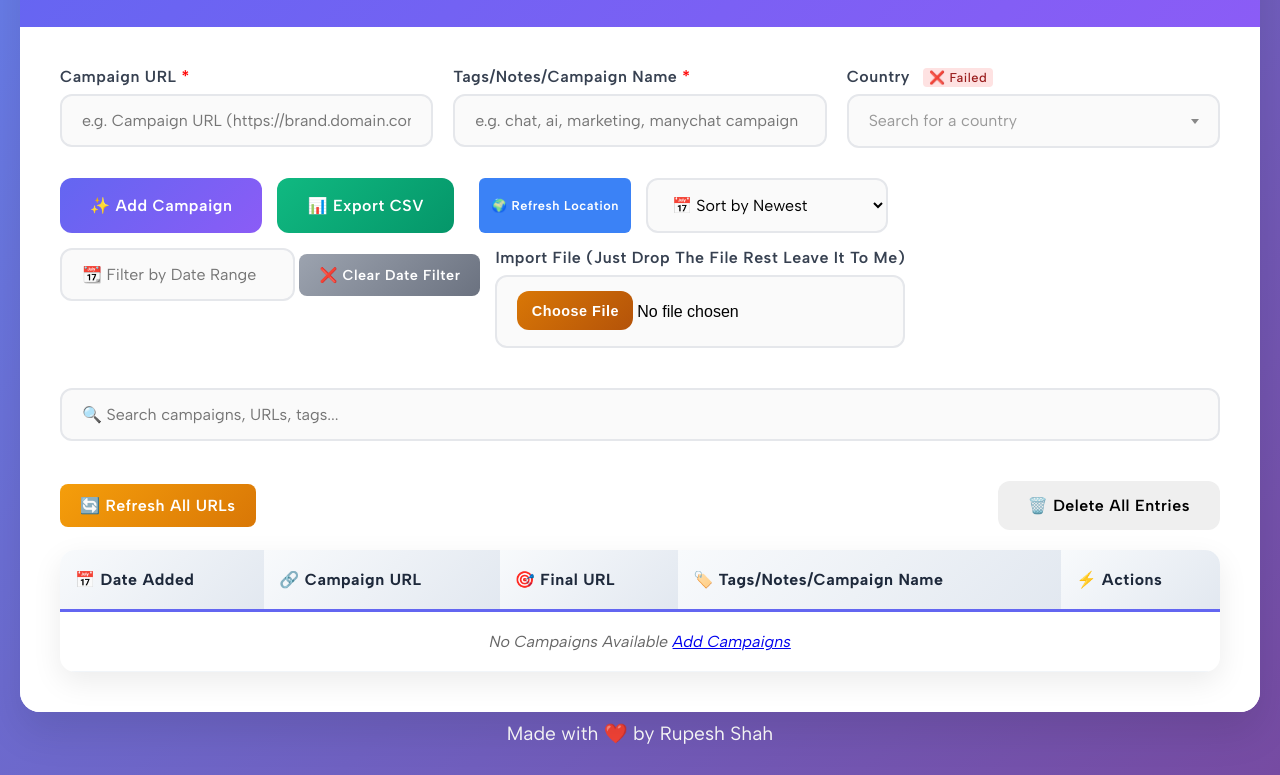
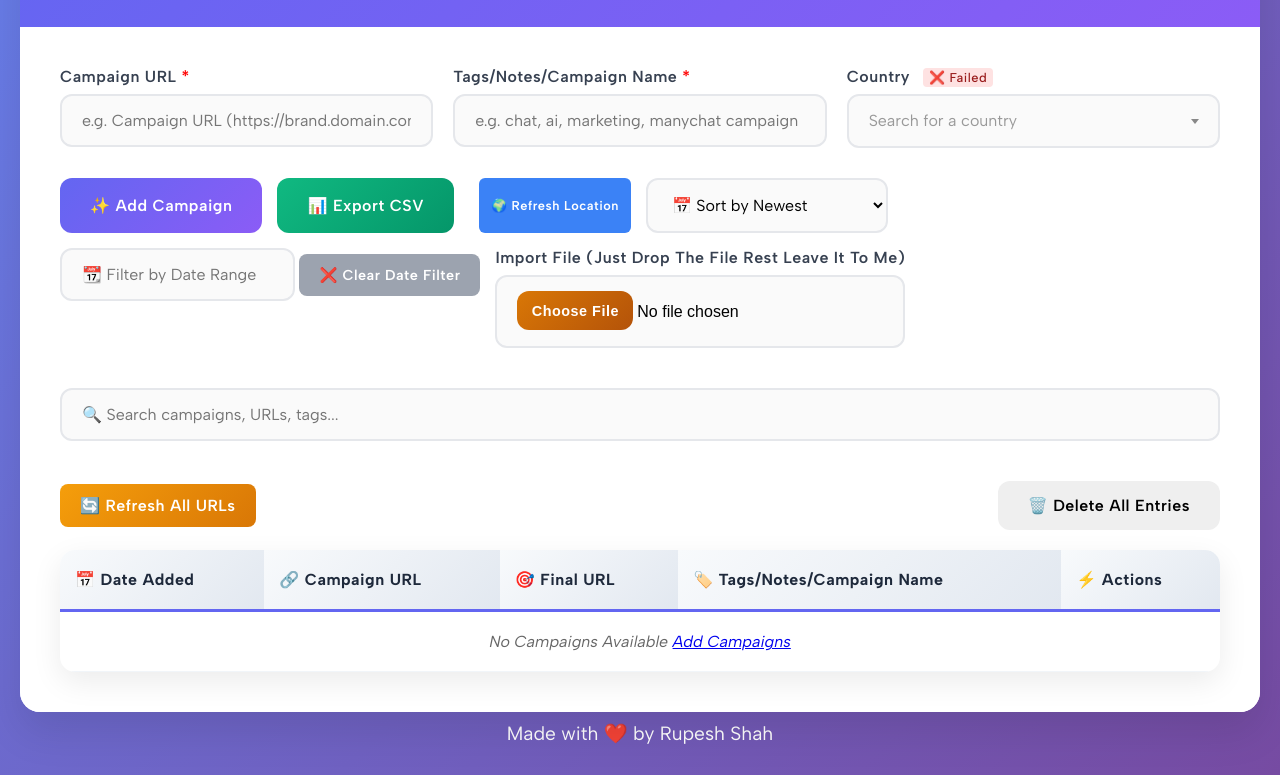
Before and after one commit to rupeshdotw/rupeshdotshah-affiliate-url-checker, a website: page public/index.html in a window 1280 px wide. Shown: the part 132-907 px from the top of the page. Drawn offline with nearby package versions, Linux system fonts and the light colour scheme; no server answers.

Commit message:
Update index.html

```diff
--- a/public/index.html
+++ b/public/index.html
@@ -149,6 +149,7 @@
             <button
               onclick="clearDateFilter()"
               class="clear-date-btn"
+              style="background: #9ca3af"
             >
               ❌ Clear Date Filter
             </button>
```
